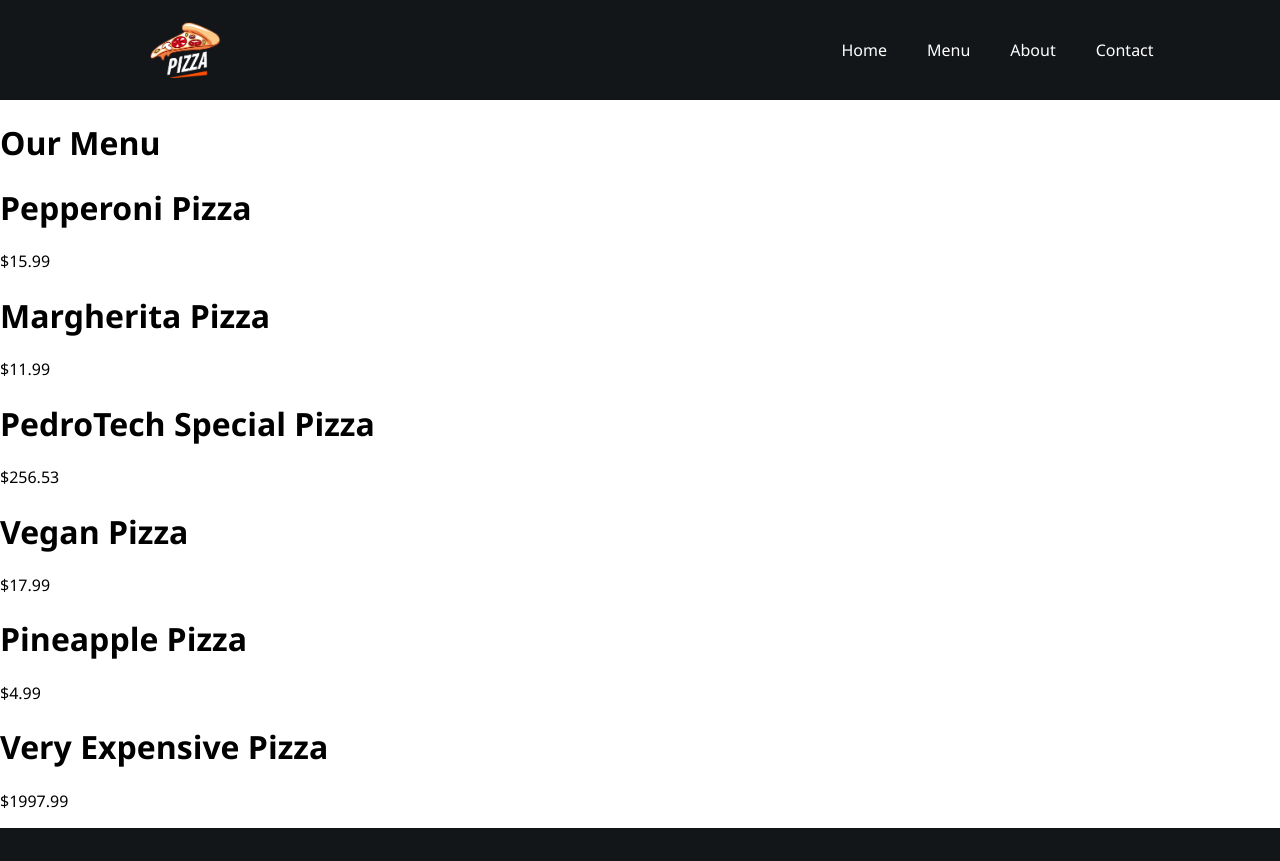
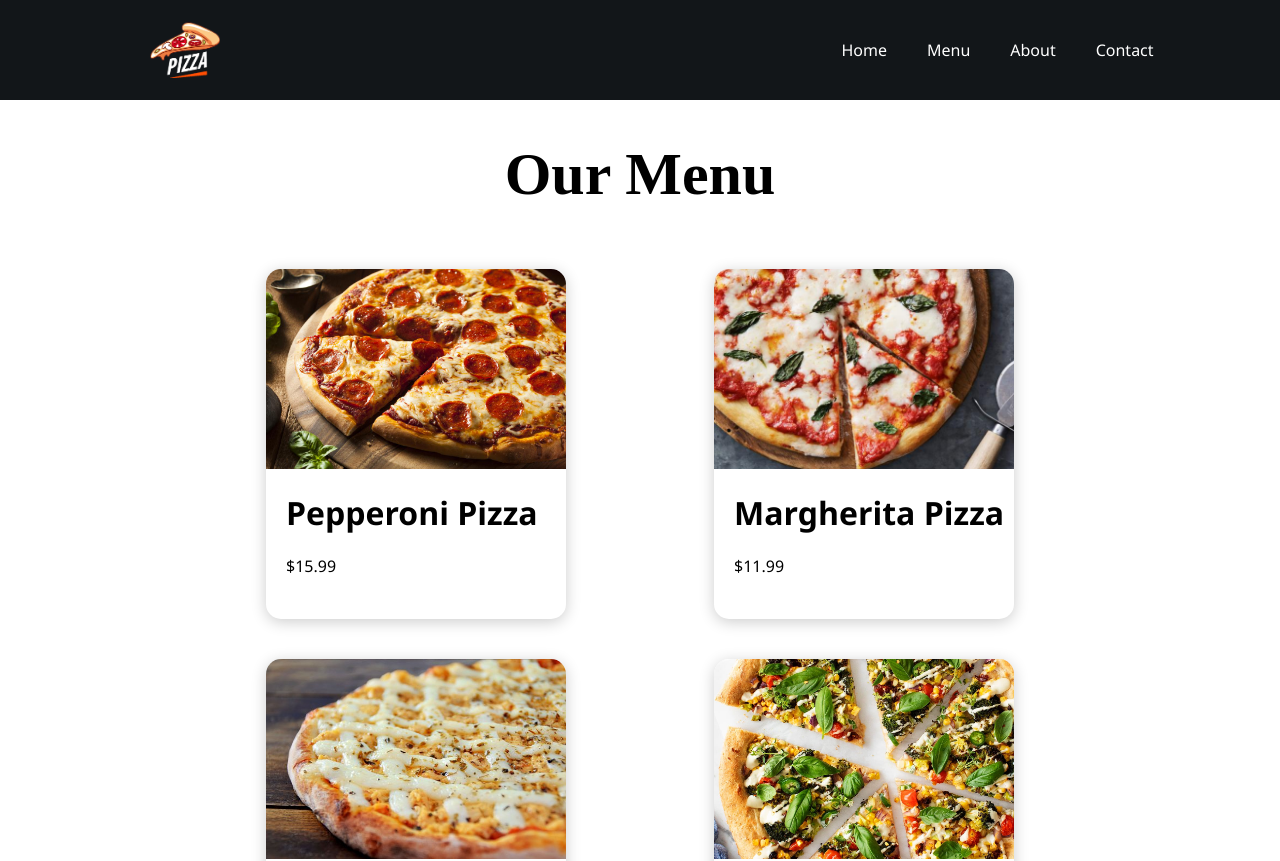
Before and after one commit to Rajeevann/pizz_app, a React (Create React App) app: page /menu in a window 1280 px wide. Shown: the top 861 px of the page. Built offline with nearby package versions, Linux system fonts and the light colour scheme.

Commit message:
Menu Styling

```diff
--- a/src/pages/Menu.jsx
+++ b/src/pages/Menu.jsx
@@ -1,6 +1,7 @@
 import React from "react";
 import { MenuList } from "../helpers/MenuList";
 import MenuItem from "../components/MenuItem";
+import "../styles/Menu.css";
 
 const Menu = () => {
   return (
--- /dev/null
+++ b/src/styles/Menu.css
@@ -0,0 +1,62 @@
+.menu {
+  width: 100%;
+  height: auto;
+  display: flex;
+  justify-content: center;
+  align-items: center;
+  flex-direction: column;
+}
+.menu .menuTitle {
+  font-family: cursive;
+  font-size: 60px;
+}
+
+.menuList {
+  width: 70vw;
+  height: auto;
+  display: grid;
+  grid-template-columns: 1fr 1fr 1fr;
+  place-items: center;
+}
+
+/* MENU ITEM STYLING */
+
+.menuItem {
+  border-radius: 15px;
+  width: 300px;
+  height: 350px;
+  margin: 20px;
+  box-shadow: 0px 3px 15px rgba(0, 0, 0, 0.2);
+}
+.menuItem:hover {
+  box-shadow: 0px 3px 15px rgba(0, 0, 0, 0.5);
+  transition: 0.3s ease-in;
+  cursor: pointer;
+}
+
+.menuItem div {
+  border-top-left-radius: 15px;
+  border-top-right-radius: 15px;
+  width: 100%;
+  height: 200px;
+  background-position: center;
+  background-repeat: no-repeat;
+  background-size: cover;
+}
+
+.menuItem h1,
+.menuItem p {
+  margin-left: 20px;
+}
+
+@media only screen and (max-width: 1300px) {
+  .menuList {
+    grid-template-columns: 1fr 1fr;
+  }
+}
+
+@media only screen and (max-width: 800px) {
+  .menuList {
+    grid-template-columns: 1fr;
+  }
+}
```
